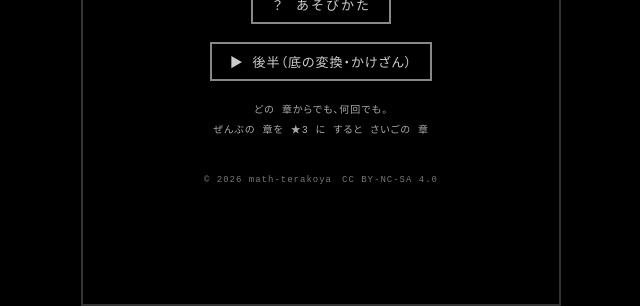
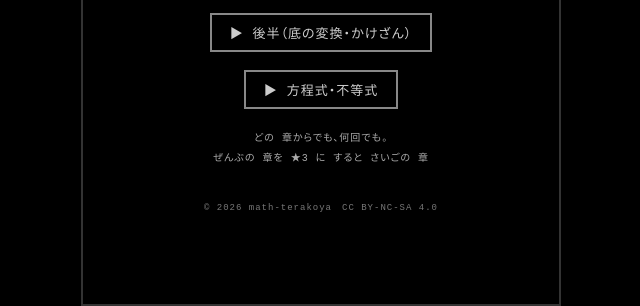
Before and after one commit to math-terakoya/taisuu-quest, a plain HTML site: page index.html in a window 1280 px wide. Shown: the part 494-800 px from the top of the page, without its empty margins (319-959 px from the left). Drawn offline with Linux system fonts and the light colour scheme.

Commit message:
方程式・不等式への リンクを タイトルと 章えらびに
Co-Authored-By: Claude Opus 5.5 <noreply@anthropic.com>

```diff
--- a/index.html
+++ b/index.html
@@ -381,6 +381,7 @@ sup.ex { font-size: 0.68em; vertical-align: 0.62em; line-height: 0; margin-left:
     <button class="start-btn" id="startBtn">▶ はじめる</button>
     <button class="how-btn" id="howBtn">？ あそびかた</button>
     <a class="how-btn link-btn" href="../taisuu-kouhan-quest/#map">▶ 後半（底の変換・かけざん）</a>
+    <a class="how-btn link-btn" href="../taisuu-houteishiki-quest/#map">▶ 方程式・不等式</a>
     <p class="sub" style="margin-top:20px;font-size:10px;">どの 章からでも、何回でも。<br>ぜんぶの 章を ★3 に すると さいごの 章</p>
     <p class="sub" style="margin-top:14px;font-size:9px;opacity:0.7;">© 2026 math-terakoya　CC BY-NC-SA 4.0</p>
   </div>
@@ -436,6 +437,7 @@ sup.ex { font-size: 0.68em; vertical-align: 0.62em; line-height: 0; margin-left:
     <button class="zukan-btn" id="zukanBtn">📖 モンスターずかん</button>
     <div id="chapterList"></div>
     <a class="how-btn link-btn" href="../taisuu-kouhan-quest/#map">▶ 後半（底の変換・かけざん）</a>
+    <a class="how-btn link-btn" href="../taisuu-houteishiki-quest/#map">▶ 方程式・不等式</a>
   </div>
 
   <div class="overlay hidden" id="zukanScreen">
```
